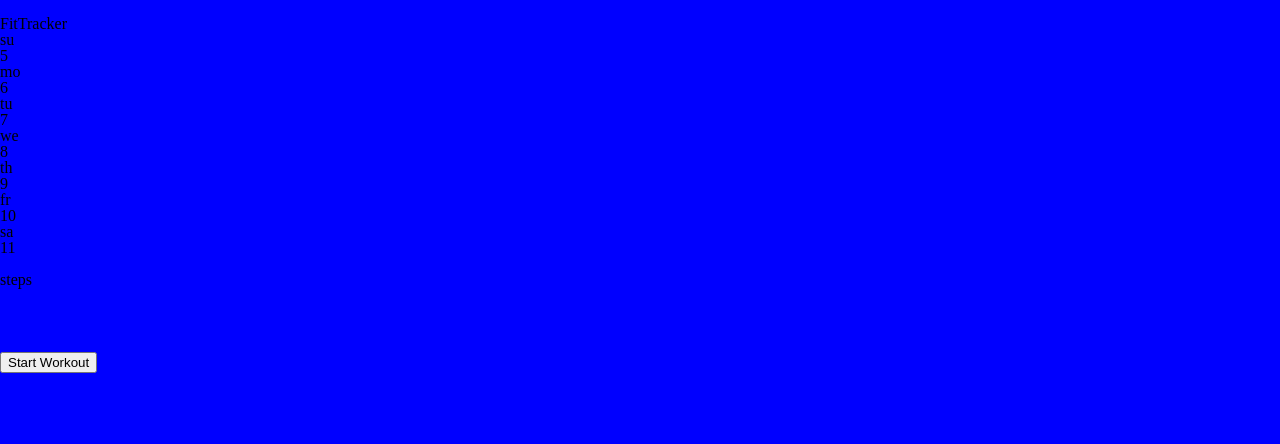
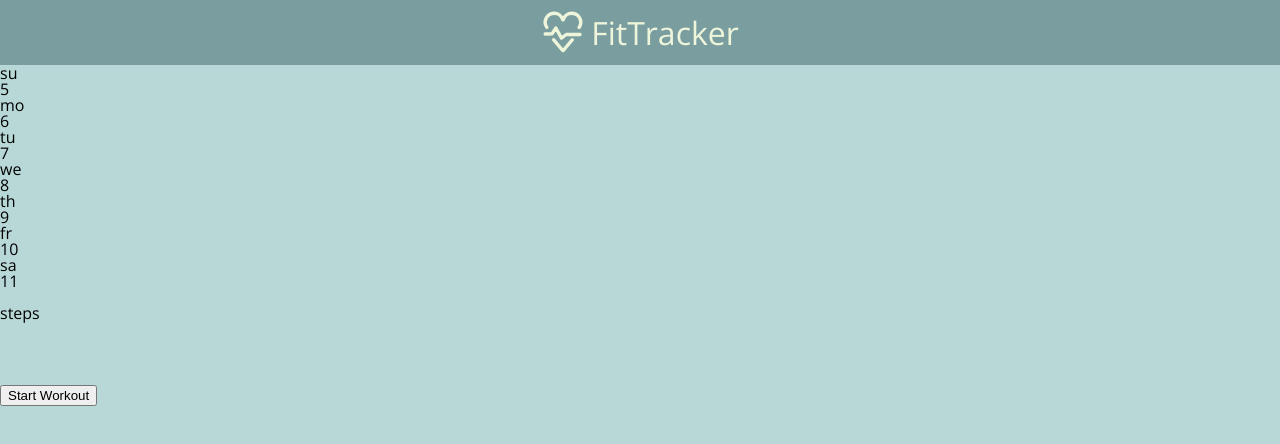
Before and after one commit to dunncl15/Fitness-App-Comp, a plain HTML site: page index.html in a window 1280 px wide. Drawn offline with nearby package versions, Linux system fonts and the light colour scheme.

Commit message:
setup header css

```diff
--- a/index.html
+++ b/index.html
@@ -5,11 +5,12 @@
     <meta name="viewport" content="width=device-width, initial-scale=1">
     <link rel="stylesheet" type="text/css" href="reset.css">
     <link rel="stylesheet" type="text/css" href="main.css">
+    <link href="https://fonts.googleapis.com/css?family=Open+Sans:400,700" rel="stylesheet">
     <title>FitTracker</title>
   </head>
   <body>
     <header>
-      <img class="logo" src="" alt="" />
+      <img class="logo" src="images/heart.svg" alt="heart icon" />
       <h1>FitTracker</h1>
     </header>
     <section class="calendar">
--- a/main.css
+++ b/main.css
@@ -1,3 +1,25 @@
 body {
-  background-color: blue;
+  background-color: #B8D8D8;
+  font-family: "Open Sans";
+  font-size: 16px;
 }
+
+header {
+  display: flex;
+  justify-content: center;
+  padding: 10px;
+  align-items: center;
+  background-color: #7A9E9F;
+}
+
+.logo {
+  display: block;
+  margin-right: 5px;
+  height: 45px;
+  width: 45px;
+}
+
+h1 {
+  font-size: 2em;
+  color: #EEF5DB;
+}
```
